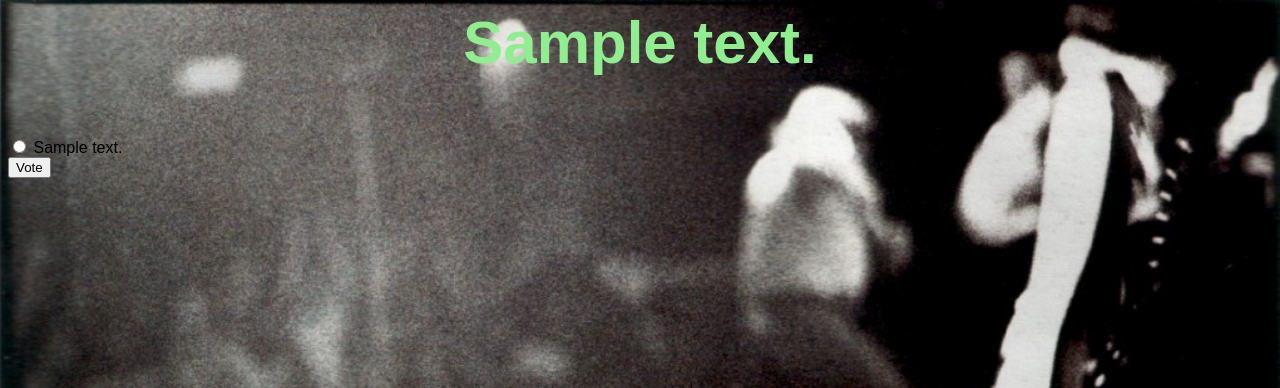
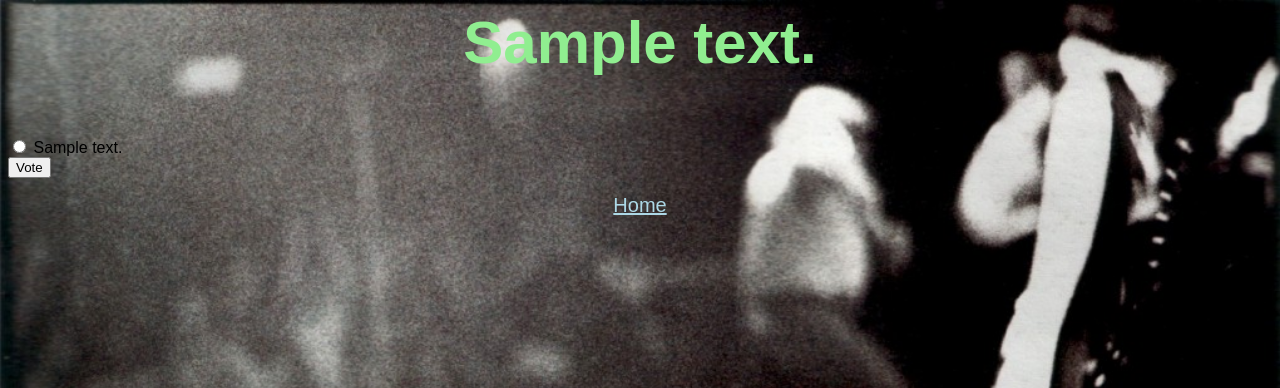
Before and after one commit to Kardbord/Django-Polls, a Django app: page /polls/1/ in a window 1280 px wide. Shown: the top 388 px of the page. Run offline with Django 3.2, Linux system fonts and the light colour scheme; tables that the repository leaves empty hold one stand-in row (values such as "Sample post").

Commit message:
Added 'home' option to voting screen

```diff
--- a/polls/templates/polls/detail.html
+++ b/polls/templates/polls/detail.html
@@ -14,3 +14,4 @@
 {% endfor %}
 <input type="submit" value="Vote" />
 </form>
+<a class="option" href="{% url 'polls:index' %}">Home</a>
```
